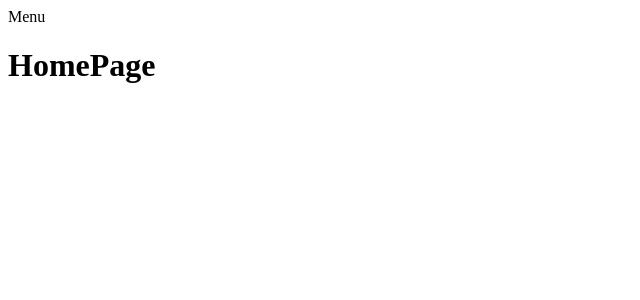
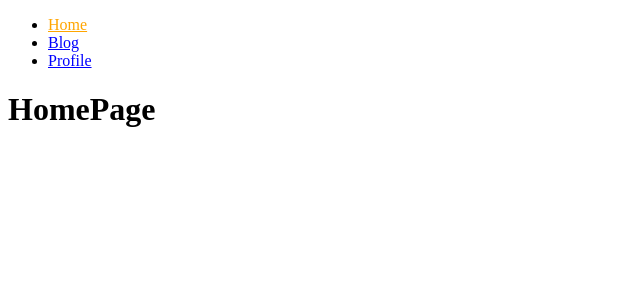
Before and after one commit to gomezjhon1022/react-router, a React (Create React App) app: page / in a window 1280 px wide. Shown: the top 300 px of the page, without its empty margins (0-640 px from the left). Built offline with nearby package versions, Linux system fonts and the light colour scheme.

Commit message:
Añadir Link y NavLink

```diff
--- a/src/Menu.js
+++ b/src/Menu.js
@@ -1,9 +1,63 @@
 import React from 'react'
+import { Link , NavLink } from 'react-router-dom';
 
 function Menu() {
   return (
-    <nav>Menu</nav>
+    <nav>
+      <ul>
+        {routes.map(route => (
+          <li>
+            <NavLink
+            style={({ isActive}) => ({ color: isActive ? 'orange':'blue'})}
+              to={route.to}
+            >
+              {route.text}
+            </NavLink>
+          </li>
+        ))}
+        {/* <li>
+          <Link to="/">Home</Link>
+        </li>
+        <li>
+          <Link to="/blog">Blog</Link>
+        </li>
+        <li>
+          <Link to="/profile">Profile</Link>
+        </li> */}
+        {/* <li>
+          <NavLink
+          // className={( isActive) => 'Nav'}
+          style={({ isActive}) => ({ color: isActive ? 'red':'blue'})}
+          to="/">Home</NavLink>
+        </li>
+        <li>
+        <NavLink
+        style={({ isActive}) => ({ color: isActive ? 'red':'blue'})}
+        to="/blog">Blog</NavLink>
+        </li>
+        <li>
+        <NavLink
+        style={({ isActive}) => ({ color: isActive ? 'red':'blue'})}
+        to="/profile">Profile</NavLink>
+        </li> */}
+      </ul>
+    </nav>
   );
 }
 
+const routes = [];
+
+routes.push({
+  to: '/',
+  text: 'Home',
+});
+routes.push({
+  to: '/blog',
+  text: 'Blog',
+});
+routes.push({
+  to: '/profile',
+  text: 'Profile',
+});
+
 export { Menu };
```
